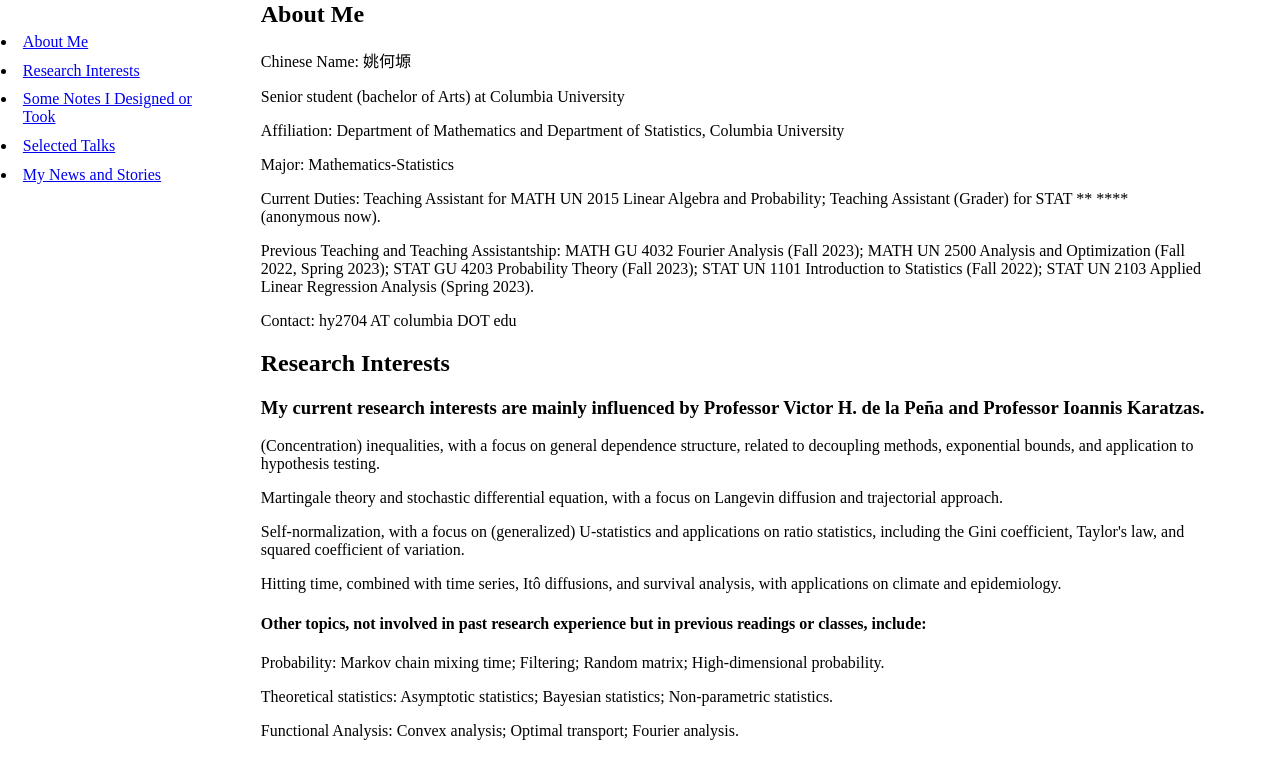
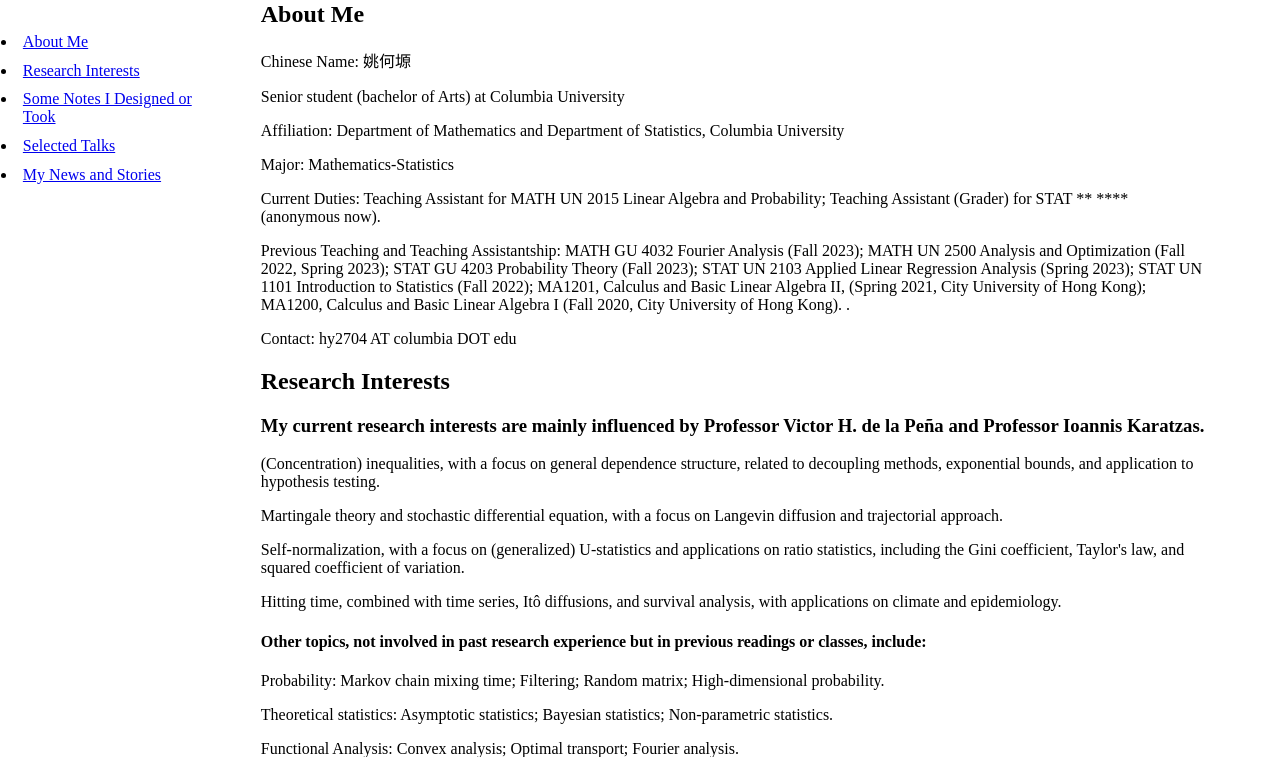
Before and after one commit to HeyuanYAO2704/heyuanyao2704, a plain HTML site: page index.html in a window 1280 px wide. Shown: the part 79-836 px from the top of the page. Drawn offline with Linux system fonts and the light colour scheme.

Commit message:
index.html

```diff
--- a/index.html
+++ b/index.html
@@ -29,7 +29,8 @@
             <p> Affiliation: Department of Mathematics and Department of Statistics, Columbia University</p>
             <p> Major: Mathematics-Statistics </p>
             <p> Current Duties: Teaching Assistant for MATH UN 2015 Linear Algebra and Probability; Teaching Assistant (Grader) for STAT ** **** (anonymous now).</p>
-            <p> Previous Teaching and Teaching Assistantship: MATH GU 4032 Fourier Analysis (Fall 2023); MATH UN 2500 Analysis and Optimization (Fall 2022, Spring 2023); STAT GU 4203 Probability Theory (Fall 2023); STAT UN 1101 Introduction to Statistics (Fall 2022); STAT UN 2103 Applied Linear Regression Analysis (Spring 2023). </p>
+            <p> Previous Teaching and Teaching Assistantship: MATH GU 4032 Fourier Analysis (Fall 2023); MATH UN 2500 Analysis and Optimization (Fall 2022, Spring 2023); STAT GU 4203 Probability Theory (Fall 2023); STAT UN 2103 Applied Linear Regression Analysis (Spring 2023); STAT UN 1101 Introduction to Statistics (Fall 2022); MA1201, Calculus and Basic Linear Algebra II, (Spring 2021, City University of Hong Kong); MA1200, Calculus and Basic Linear Algebra I (Fall 2020, City University of Hong Kong).
+. </p>
             <p> Contact: hy2704 AT columbia DOT edu</p>
         </div>
 
```
